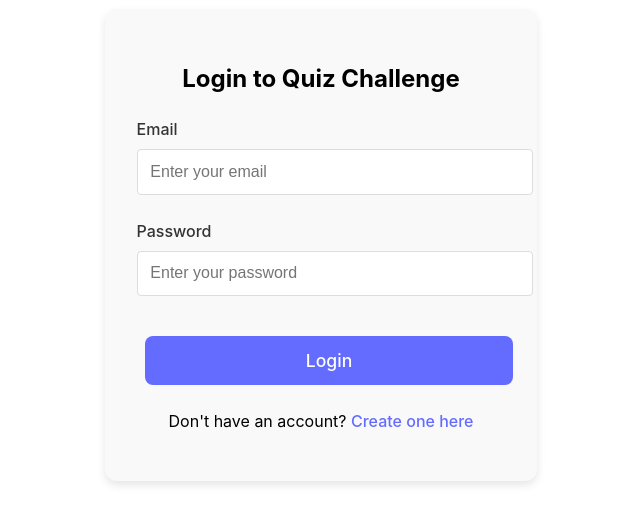
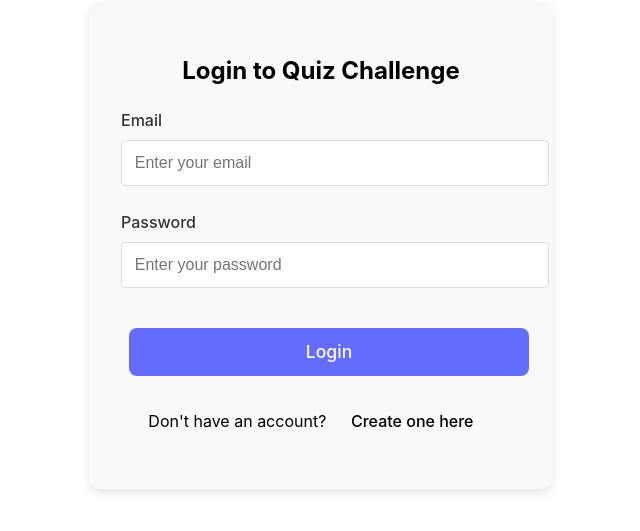
Before and after one commit to intrigued-person/frontend, a React (Vite) app: page /login in a window 1280 px wide. Shown: the part 155-686 px from the top of the page, without its empty margins (319-959 px from the left). Built offline with nearby package versions, Linux system fonts and the light colour scheme.

Commit message:
signup page error debugging

```diff
--- a/src/App.jsx
+++ b/src/App.jsx
@@ -14,7 +14,7 @@ function App() {
         <Route path="/login" element={<LoginPage />} />
         <Route path="/game" element={<GamePage />} />
         <Route path="/quiz" element={<QuizPage />} />
-        <Route path="/login/sign" element={<SignUpPage />} />
+        <Route path="/sign" element={<SignUpPage />} />
       </Routes>
     </Router>
   );
--- a/src/pages/LoginPage.jsx
+++ b/src/pages/LoginPage.jsx
@@ -49,6 +49,10 @@ function LoginPage() {
     //         setError('Invalid email or password');
     //     }
     // };
+
+    const handleClick = () => {
+        navigate('/sign');
+    };
 
     const handleSubmit = async (e) => {
         e.preventDefault();
@@ -125,7 +129,9 @@ function LoginPage() {
                 </form>
 
                 <div className="signup-footer">
-                    <p>Don't have an account? <a href="/login/sign">Create one here</a></p>
+                    <p>
+                        Don't have an account? <button onClick={handleClick}>Create one here</button>
+                    </p>
                 </div>
             </div>
         </div>
```
